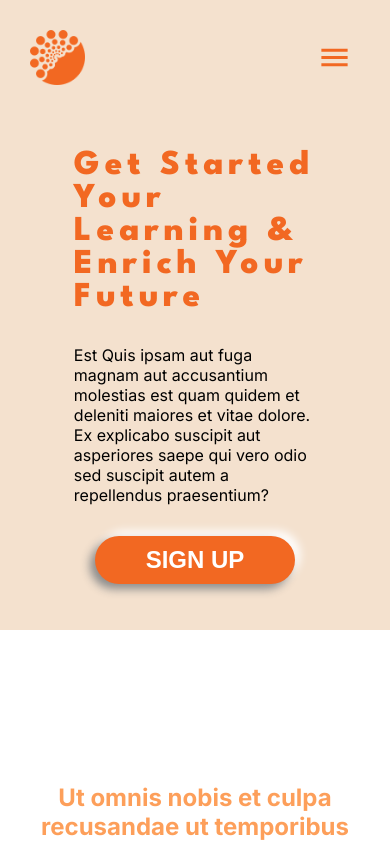
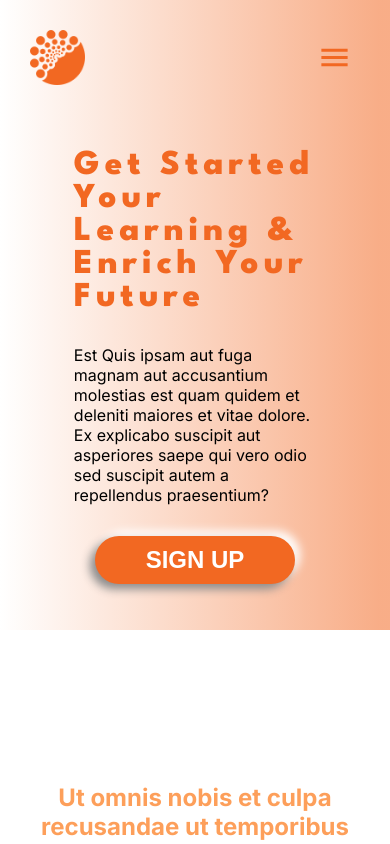
Before and after one commit to jhunel18/ojtconnect-com, a React (Vite) app: page / in a window 390 px wide. Shown: the top 844 px of the page. Built offline with nearby package versions, Linux system fonts and the light colour scheme.

Commit message:
added routes and update landing page responsive

```diff
--- a/src/App.jsx
+++ b/src/App.jsx
@@ -1,9 +1,10 @@
 import React from 'react'
 import LandingPage from './pages/LandingPage'
 import Login from './pages/Login'
+import AppRoutes from './routes'
 const App = () => {
   return (<>
-      {<Login />}
+      {<AppRoutes />}
     </>)
 }
 
--- a/src/pages/LandingPage.css
+++ b/src/pages/LandingPage.css
@@ -53,13 +53,22 @@ li {
 .icon {
     width: 50px;
     height: 50px;
-    margin:  0 20px;
+    margin: 0 20px;
 }
+
+/* MD Screens */
+@media screen and (min-width: 901px) and (max-width: 1279px) {
+    .first-section-group {
+        margin-top: 3em !important;
+    }
+}
+
 /* SM Screens */
 @media screen and (min-width: 601px) and (max-width: 900px) {
     .first-section {
         padding: 80px !important;
-        background: #f4e1ce !important;
+        background: rgb(255, 255, 255) !important;
+        background: linear-gradient(90deg, rgba(255, 255, 255, 1) 0%, rgba(242, 104, 34, 0.5410539215686274) 97%) !important;
         height: auto !important;
     }
 
@@ -91,7 +100,8 @@ li {
 @media screen and (max-width: 600px) {
     .first-section {
         padding: 30px !important;
-        background: #f4e1ce !important;
+        background: rgb(255, 255, 255) !important;
+        background: linear-gradient(90deg, rgba(255, 255, 255, 1) 0%, rgba(242, 104, 34, 0.5410539215686274) 97%) !important;
         height: auto !important;
     }
 
--- a/src/pages/LandingPage.jsx
+++ b/src/pages/LandingPage.jsx
@@ -40,7 +40,7 @@ const LandingPage = () => {
                 background: `url(${bg})`,
                 backgroundRepeat: 'no-repeat',
                 backgroundSize: 'cover',
-                height: '70vh',
+                height: '80vh',
                 padding: '7em',
             }}
         >
--- a/src/pages/Login.jsx
+++ b/src/pages/Login.jsx
@@ -1,28 +1,10 @@
 import React from 'react'
-import { Routes, Route } from 'react-router-dom'
-import Header from "../shared/components/Header"
-import HomePage from './HomePage'
-import ServicesComp from '../components/ServicesComp'
-import DiscoverComp from '../components/DiscoverComp'
-import LandingPage from './LandingPage'
-import CalendarComp from '../components/CalendarComp'
-import SchedulesComp from '../components/SchedulesComp'
-import MessageNotifTopComp from '../shared/components/MessageNotifTopComp'
-import EmailOutlinedIcon from '@mui/icons-material/EmailOutlined';
+
 
 const Login = () => {
   return (<>
         {/* <Header /> */}
-        <Routes>
-            <Route path='' element={<LandingPage />} />
-            <Route path='/calendar' element={<CalendarComp />} />
-            <Route path='/schedules' element={<SchedulesComp />} />
-            <Route path='/notif' element={<MessageNotifTopComp name={"Notifications"} icon={<EmailOutlinedIcon />} />} />
-            <Route path='/login' element={<HomePage />} />
-            <Route path='/signup' element={<HomePage />} />
-            <Route path='/discover' element={<DiscoverComp />} />
-            <Route path='/services' element={<ServicesComp />} />
-        </Routes>
+
     </>)
 }
 
--- /dev/null
+++ b/src/routes.jsx
@@ -0,0 +1,28 @@
+import React from 'react'
+import { Routes, Route } from 'react-router-dom'
+import Header from "./shared/components/Header"
+import HomePage from './pages/HomePage'
+import ServicesComp from './components/ServicesComp'
+import DiscoverComp from './components/DiscoverComp'
+import LandingPage from './pages/LandingPage'
+import CalendarComp from './components/CalendarComp'
+import SchedulesComp from './components/SchedulesComp'
+import MessageNotifTopComp from './shared/components/MessageNotifTopComp'
+import EmailOutlinedIcon from '@mui/icons-material/EmailOutlined';
+
+const AppRoutes = () => {
+    return (<>
+        <Routes>
+            <Route path='' element={<LandingPage />} />
+            <Route path='/calendar' element={<CalendarComp />} />
+            <Route path='/schedules' element={<SchedulesComp />} />
+            <Route path='/notif' element={<MessageNotifTopComp name={"Notifications"} icon={<EmailOutlinedIcon />} />} />
+            <Route path='/login' element={<HomePage />} />
+            <Route path='/signup' element={<HomePage />} />
+            <Route path='/discover' element={<DiscoverComp />} />
+            <Route path='/services' element={<ServicesComp />} />
+        </Routes>
+    </>)
+}
+
+export default AppRoutes
```
